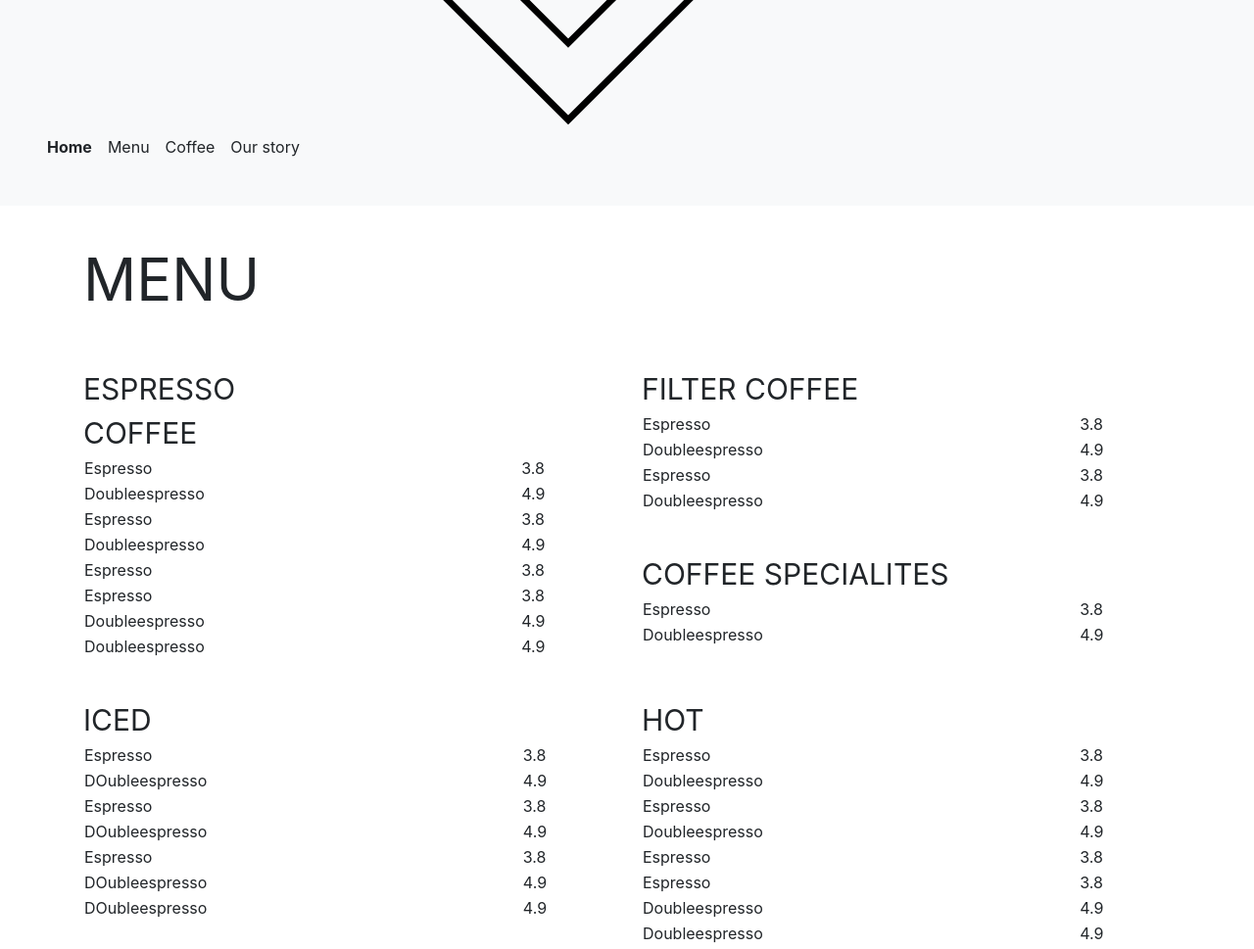
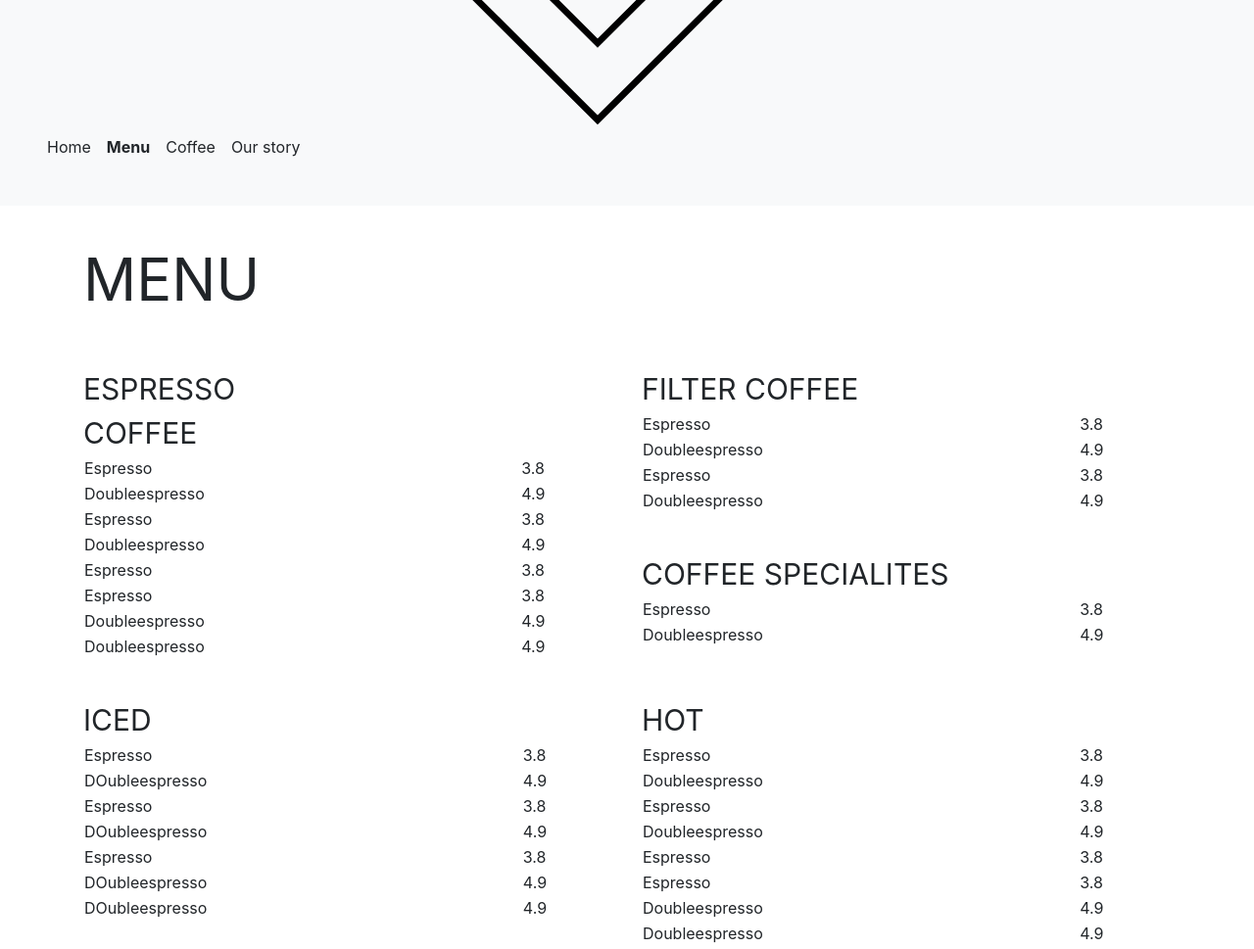
Before and after one commit to Leziak/Hackathon, a website: page public/menu.html in a window 1280 px wide. Shown: the part 1020-1989 px from the top of the page at 98% size. Drawn offline with Linux system fonts and the light colour scheme.

Commit message:
almost there

```diff
--- a/public/menu.html
+++ b/public/menu.html
@@ -17,11 +17,13 @@
         <img src="/assets/logo.svg" alt="Logo">
         <div class="d-flex justify-content-start flex-row">
             <a class="p-2" href="">
-                <strong>Home</strong>
+                Home
             </a>
-            <a class="p-2" href="">Menu</a>
-            <a class="p-2" href="">Coffee</a>
-            <a class="p-2" href="">Our story</a>
+            <a class="p-2 margin-nav" href="">
+                <strong>Menu</strong>
+            </a>
+            <a class="p-2 margin-nav" href="">Coffee</a>
+            <a class="p-2 margin-nav specific margined" href="">Our story</a>
         </div>
     </nav>
     <div class="container">
@@ -263,7 +265,7 @@
                 <a href="" class="p-2 home">Home</a>
                 <a href="" class="p-2">Menu</a>
                 <a href="" class="p-2">Coffee</a>
-                <a href="" class="p-2">Our story</a>
+                <a href="" class="p-2 specific">Our story</a>
             </div>
         </div>
         <div class="center">
--- a/src/scss/menu.scss
+++ b/src/scss/menu.scss
@@ -1,81 +1,34 @@
 
-    * {
-        box-sizing: border-box;
-    }
-    body{
-        margin:0;
-        padding:0;
-    }
-.container{
 
-    margin:0 auto;
-}
-.center{
-    margin: 0 auto;
-}
-.menutitle{
-    font-size:60px;
-    margin-bottom:5px;
-}
-.title2
-{
-    font-size:30px;
-    margin-top:40px;
+.menutitle {
+    font-size: 60px;
+    margin-bottom: 5px;
 }
 
-table{
-    font-size:16px;
-    width:100%;
+.title2 {
+    font-size: 30px;
+    margin-top: 40px;
+}
 
+table {
+    font-size: 16px;
+    width: 100%;
 }
-.img2{
+
+.img2 {
     position: relative;
     margin-bottom: -50px;
 }
-.imgcenter{
-    text-align:center;
+
+.imgcenter {
+    text-align: center;
 }
-img{
-    margin-top:30px;
-  max-width:90%;
-  max-height:90%;
-text-align:center;
 
-}
-@media only screen and (min-width: 500px) {
-    body {
-        background-color: white;
-    }
-
-    .container{
-        width:500px;
-        margin:0 auto;
-    }
-}
-@media only screen and (min-width: 760px) {
-    body {
-        background-color: white;
-    }
-
-    .container{
-        width:960px;
-        margin:0 auto;
-    }
-}
-@media only screen and (min-width: 960px) {
-    body {
-        background-color: white;
-    }
-
-    .container{
-        width:1260px;
-        margin:0 auto;
-    }
-    .img2{
-        height:400px;
-        width:85%;
-
-    }
+img {
+    margin-top: 30px;
+    max-width: 90%;
+    max-height: 90%;
+    text-align: center;
 }
 
 .navbar {
@@ -87,15 +40,16 @@ nav div a {
     text-decoration: none;
     color: inherit;
 }
-@media (max-width: 500px){
+
+@media (max-width: 500px) {
     nav img {
         margin: 0 auto;
     }
-
     nav div {
         margin: 0 auto;
     }
 }
+
 footer {
     padding-top: 10vh;
     height: 45vh;
@@ -121,6 +75,8 @@ footer {
     footer {
         height: 45vh;
     }
+
+
 }
 
 .home {
@@ -133,3 +89,19 @@ footer {
     margin-top: 3rem;
     color: white;
 }
+
+.specific {
+    white-space: nowrap;
+}
+
+// .margin-nav {
+//     margin-left: 2rem;
+// }
+
+// .margined {
+//     margin-right: 4.5rem;
+// }
+
+img {
+    margin-left: 30px;
+}
```
Also changed, not shown: public/index.html (+0 -1 lines), public/css/menu.css. Lines whose indentation alone changed are shown as unchanged.
